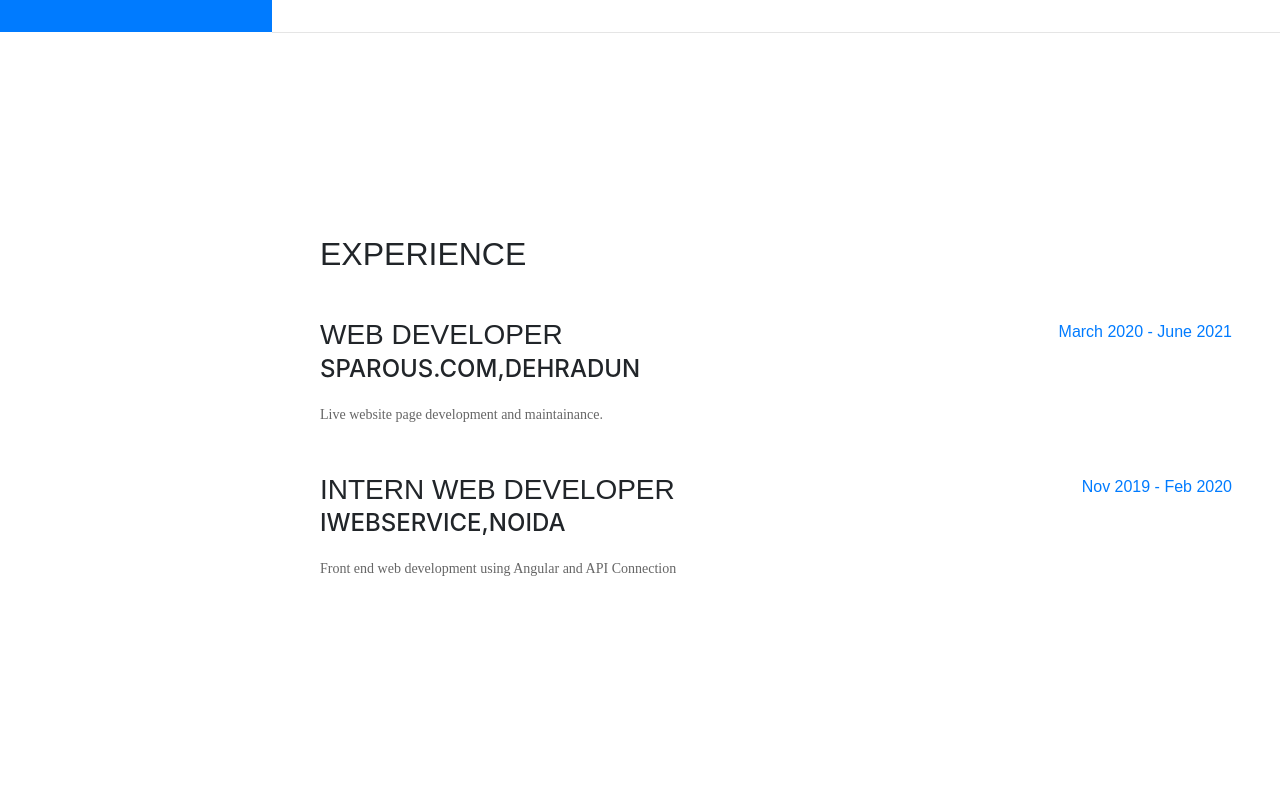
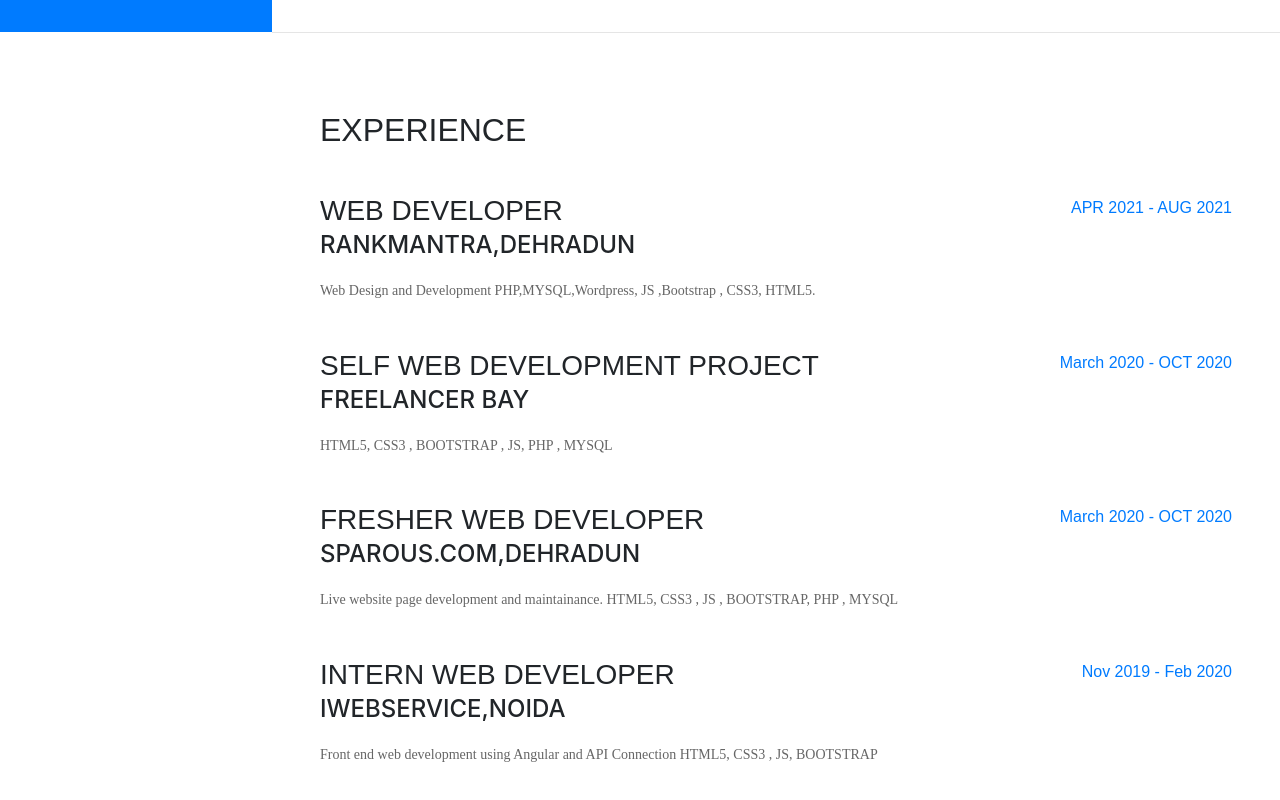
Before and after one commit to t123arun/Tarun_KambojCV, a plain HTML site: page index.html in a window 1280 px wide. Shown: the part 768-1568 px from the top of the page. Drawn offline with nearby package versions, Linux system fonts and the light colour scheme; a web font is replaced by a local one.

Commit message:
Update index.html

```diff
--- a/index.html
+++ b/index.html
@@ -154,16 +154,32 @@
                     <div class="d-flex flex-column flex-md-row justify-content-between mb-5">
                         <div class="flex-grow-1">
                             <h3 class="mb-0">Web Developer</h3>
+                            <div class="subheading mb-3">Rankmantra,Dehradun</div>
+                            <p>Web Design and Development PHP,MYSQL,Wordpress, JS ,Bootstrap , CSS3, HTML5.</p>
+                        </div>
+                        <div class="flex-shrink-0"><span class="text-primary">APR 2021 - AUG 2021</span></div>
+                    </div>
+                    <div class="d-flex flex-column flex-md-row justify-content-between mb-5">
+                        <div class="flex-grow-1">
+                            <h3 class="mb-0">SELF Web Development Project</h3>
+                            <div class="subheading mb-3">Freelancer Bay</div>
+                            <p>HTML5, CSS3 , BOOTSTRAP , JS, PHP , MYSQL</p>
+                        </div>
+                        <div class="flex-shrink-0"><span class="text-primary">March 2020 - OCT 2020</span></div>
+                    </div>
+                    <div class="d-flex flex-column flex-md-row justify-content-between mb-5">
+                        <div class="flex-grow-1">
+                            <h3 class="mb-0">Fresher Web Developer</h3>
                             <div class="subheading mb-3">Sparous.com,Dehradun</div>
-                            <p>Live website page development and maintainance.</p>
+                            <p>Live website page development and maintainance. HTML5, CSS3 , JS , BOOTSTRAP, PHP , MYSQL </p>
                         </div>
-                        <div class="flex-shrink-0"><span class="text-primary">March 2020 - June 2021</span></div>
+                        <div class="flex-shrink-0"><span class="text-primary">March 2020 - OCT 2020</span></div>
                     </div>
                     <div class="d-flex flex-column flex-md-row justify-content-between mb-5">
                         <div class="flex-grow-1">
                             <h3 class="mb-0">Intern Web Developer</h3>
                             <div class="subheading mb-3">iWebService,Noida</div>
-                            <p>Front end web development using Angular and API Connection</p>
+                            <p>Front end web development using Angular and API Connection HTML5, CSS3 , JS, BOOTSTRAP</p>
                         </div>
                         <div class="flex-shrink-0"><span class="text-primary">Nov 2019 - Feb 2020</span></div>
                     </div>
```
